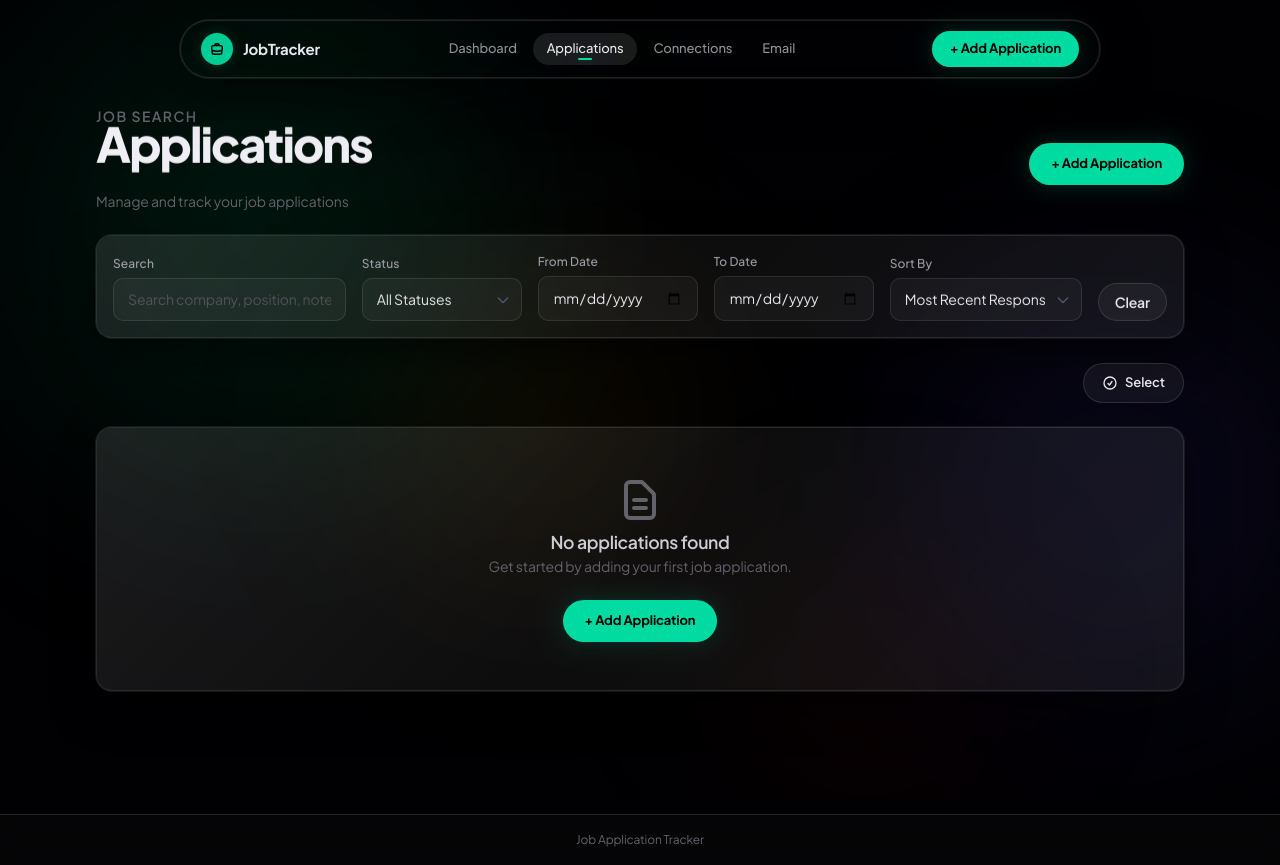
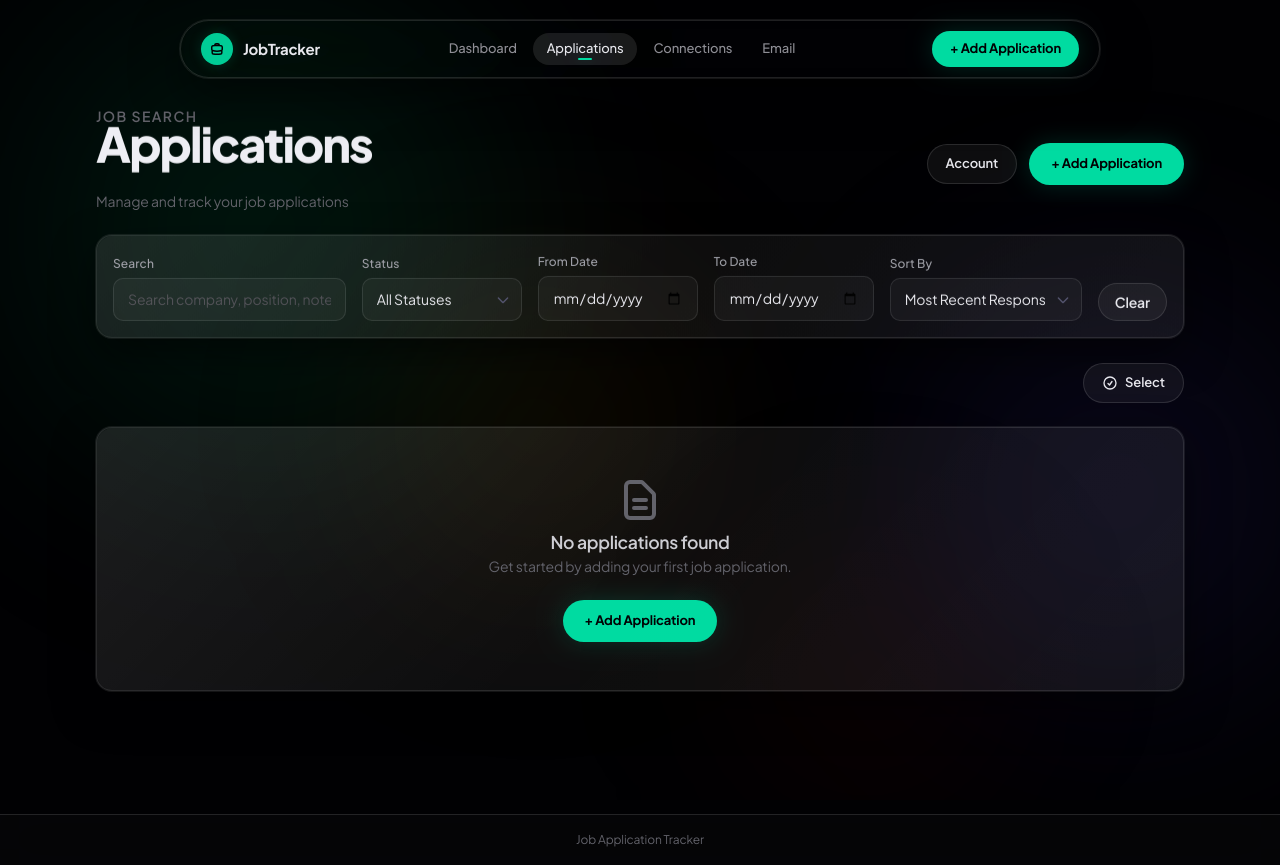
Before and after one commit to esedwards14/JobTracker, a Flask app: page /applications in a window 1280 px wide. Run offline with Flask 3, Linux system fonts and the light colour scheme; data that the repository does not hold is empty; some libraries are stand-ins or nearby versions.

Commit message:
Add Account button next to Add Application on applications page
Links to the email settings / import page.

Co-Authored-By: Claude Sonnet 4.6 <noreply@anthropic.com>

```diff
--- a/app/templates/pages/applications.html
+++ b/app/templates/pages/applications.html
@@ -12,10 +12,16 @@
                 <h1 class="reveal-text">Applications</h1>
                 <p class="mt-1 reveal-text">Manage and track your job applications</p>
             </div>
-            <a href="{{ url_for('views.new_application') }}"
-               class="btn-primary mt-2">
-                + Add Application
-            </a>
+            <div class="flex items-center gap-3 mt-2">
+                <a href="{{ url_for('views.email_settings') }}"
+                   class="btn btn-glass">
+                    Account
+                </a>
+                <a href="{{ url_for('views.new_application') }}"
+                   class="btn-primary">
+                    + Add Application
+                </a>
+            </div>
         </div>
     </div>
 
```
